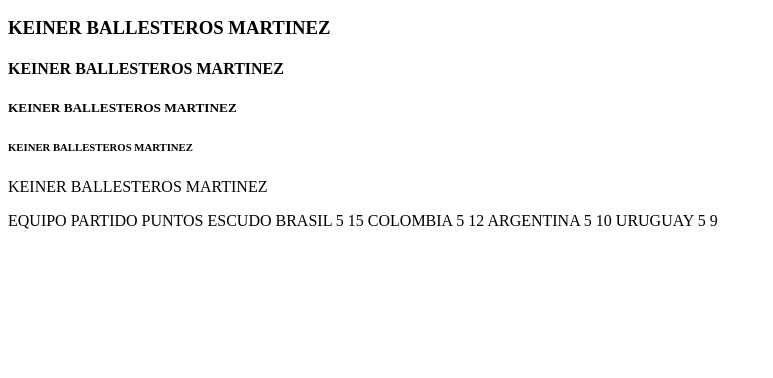
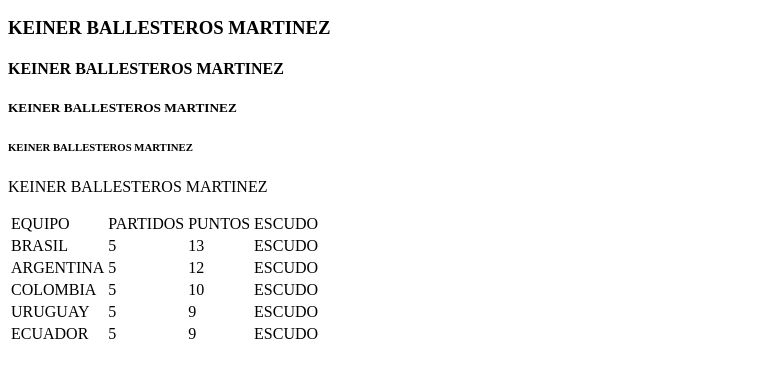
Before and after one commit to Keinerballesteros/PRACTICAFRONTED, a plain HTML site: page index.html in a window 1280 px wide. Shown: the part 110-488 px from the top of the page, without its empty margins (0-773 px from the left). Drawn offline with Linux system fonts and the light colour scheme.

Commit message:
Update index.html

```diff
--- a/index.html
+++ b/index.html
@@ -14,50 +14,48 @@
     <h5> KEINER BALLESTEROS MARTINEZ</h5>
     <h6> KEINER BALLESTEROS MARTINEZ</h6>
     <p> KEINER BALLESTEROS MARTINEZ</p>
-
-
-
-
-    <tablet boder="1">
-
+    <table>
         <thead>
             <tr>
-                <th>EQUIPO</th>
-                <th>PARTIDO</th>
-                <th>PUNTOS</th>
-                <th>ESCUDO</th>
+                <td>EQUIPO</td>
+                <td>PARTIDOS</td>
+                <td>PUNTOS</td>
+                <td>ESCUDO</td>
             </tr>
         </thead>
         <tbody>
             <tr>
                 <td>BRASIL</td>
                 <td>5</td>
-                <td>15</td>
-                <td></td>
+                <td>13</td>
+                <td>ESCUDO</td>
+            </tr>
+            <tr>
+                <td>ARGENTINA</td>
+                <td>5</td>
+                <td>12</td>
+                <td>ESCUDO</td>
             </tr>
             <tr>
                 <td>COLOMBIA</td>
                 <td>5</td>
-                <td>12</td>
-                <td></td>
-            </tr>
-            <tr>
-                <td>ARGENTINA</td>
-                <td>5</td>
                 <td>10</td>
-                <td></td>
+                <td>ESCUDO</td>
             </tr>
             <tr>
                 <td>URUGUAY</td>
                 <td>5</td>
                 <td>9</td>
-                <td></td>
+                <td>ESCUDO</td>
+            </tr>
+            <tr>
+                <td>ECUADOR</td>
+                <td>5</td>
+                <td>9</td>
+                <td>ESCUDO</td>
             </tr>
         </tbody>
-
-
-    </tablet>
-
+    </table>
 
 </body>
 </html>
```
